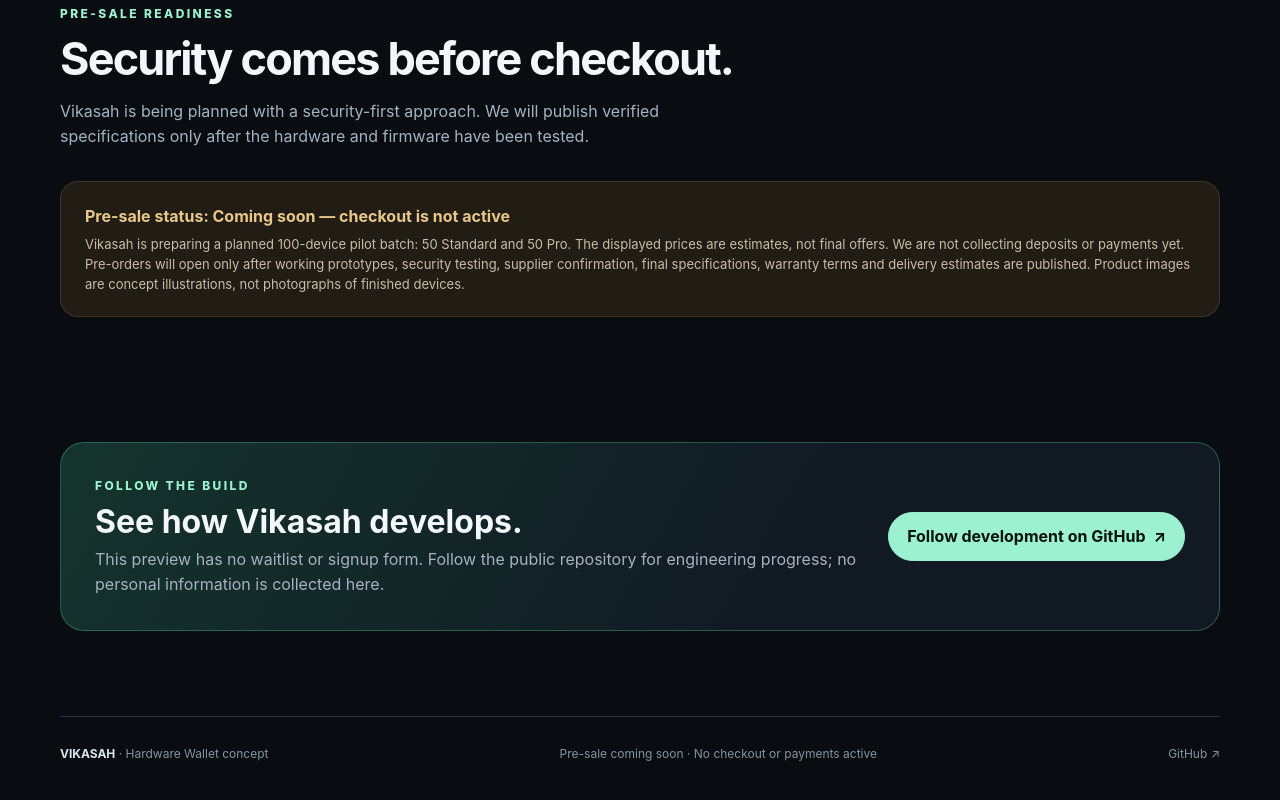
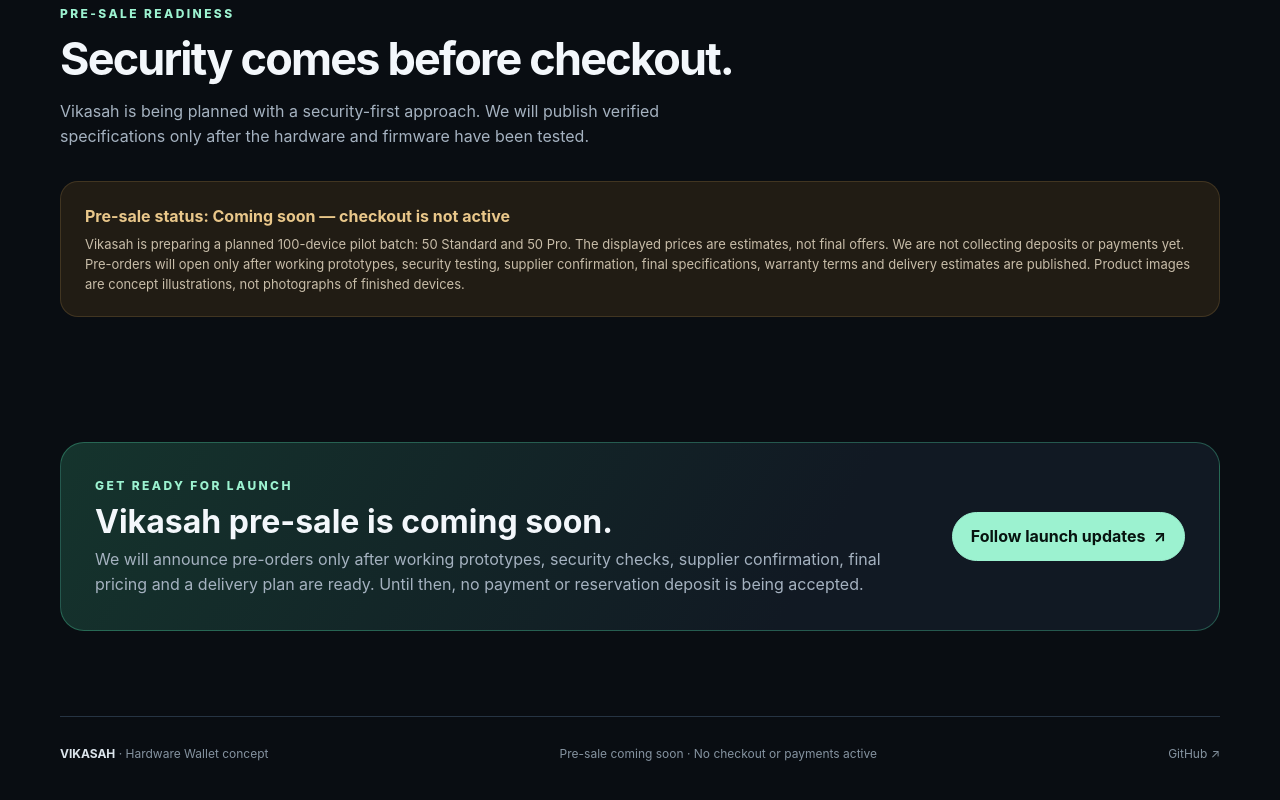
Before and after one commit to vikash7644/Vikasah-Token-, a website: page presale/index.html in a window 1280 px wide. Shown: the part 2563-3363 px from the top of the page. Drawn offline with Linux system fonts and the light colour scheme.

Commit message:
Add Vikasah pre-sale launch section

```diff
--- a/presale/index.html
+++ b/presale/index.html
@@ -90,7 +90,7 @@
       <div class="notice"><b>Pre-sale status: Coming soon — checkout is not active</b><p>Vikasah is preparing a planned 100-device pilot batch: 50 Standard and 50 Pro. The displayed prices are estimates, not final offers. We are not collecting deposits or payments yet. Pre-orders will open only after working prototypes, security testing, supplier confirmation, final specifications, warranty terms and delivery estimates are published. Product images are concept illustrations, not photographs of finished devices.</p></div>
     </section>
     <section class="wrap" id="updates">
-      <div class="wait"><div><div class="eyebrow">Follow the build</div><h2>See how Vikasah develops.</h2><p>This preview has no waitlist or signup form. Follow the public repository for engineering progress; no personal information is collected here.</p></div><a class="btn" href="https://github.com/vikash7644/Vikasah-Token-" target="_blank" rel="noopener noreferrer" aria-label="Follow Vikasah project development on GitHub">Follow development on GitHub <span aria-hidden="true">↗</span></a></div>
+      <div class="wait"><div><div class="eyebrow">Get ready for launch</div><h2>Vikasah pre-sale is coming soon.</h2><p>We will announce pre-orders only after working prototypes, security checks, supplier confirmation, final pricing and a delivery plan are ready. Until then, no payment or reservation deposit is being accepted.</p></div><a class="btn" href="https://github.com/vikash7644/Vikasah-Token-" target="_blank" rel="noopener noreferrer" aria-label="Follow Vikasah pre-sale launch updates on GitHub">Follow launch updates <span aria-hidden="true">↗</span></a></div>
     </section>
   </main>
   <footer class="wrap footer"><div><b>VIKASAH</b> · Hardware Wallet concept</div><div>Pre-sale coming soon · No checkout or payments active</div><div><a href="https://github.com/vikash7644/Vikasah-Token-" target="_blank" rel="noopener noreferrer">GitHub ↗</a></div></footer>
```
